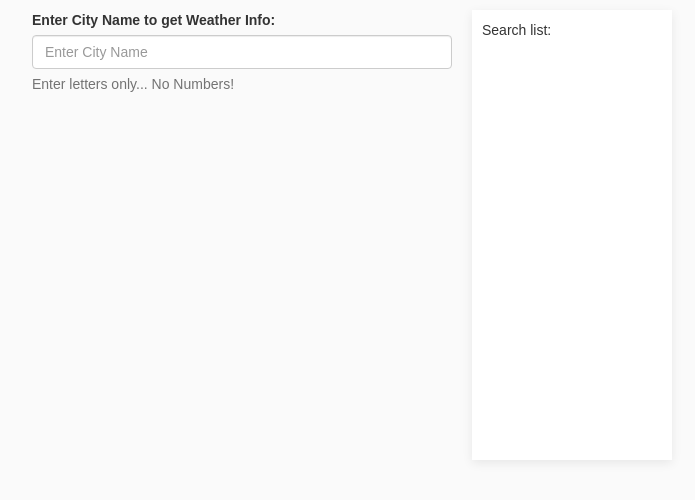
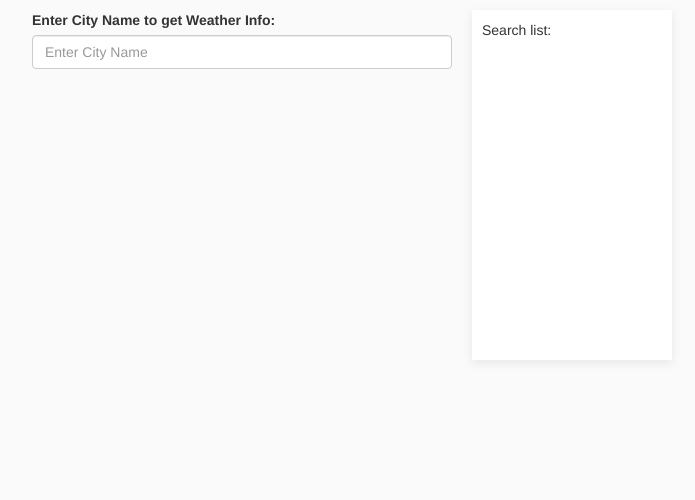
Before and after one commit to carloschulo/react-weather, a React (Create React App) app: page / in a window 1280 px wide. Shown: the top 500 px of the page, without its empty margins (288-983 px from the left). Built offline with nearby package versions, Linux system fonts and the light colour scheme.

Commit message:
more error handling

```diff
--- a/package.json
+++ b/package.json
@@ -5,6 +5,7 @@
   "dependencies": {
     "axios": "^0.16.2",
     "bootstrap": "3",
+    "moment": "^2.18.1",
     "react": "^15.6.1",
     "react-bootstrap": "^0.31.0",
     "react-dom": "^15.6.1"
--- a/src/App.js
+++ b/src/App.js
@@ -37,7 +37,7 @@ class App extends Component {
   saveLocal(local) {
     const locations = [...this.state.searched];
     locations.push(local);
-    const unique = [...new Set(locations)]
+    const unique = [...new Set(locations)];
     this.setState({ searched: unique });
   }
 
@@ -50,10 +50,11 @@ class App extends Component {
       if (data.status) {
         console.log(data.status);
         this.setState({ searchError: true });
+      } else {
+        console.log(data);
+        this.currentSearch(data);
+        this.saveLocal(data.name);
       }
-      console.log(data);
-      this.currentSearch(data);
-      this.saveLocal(data.name);
     });
   }
   clearError() {
@@ -71,10 +72,13 @@ class App extends Component {
     return (
       <div className="App">
         <div className="App-column">
-          <Search getWeather={this.getWeather} />
+          <Search
+            getWeather={this.getWeather}
+            isDisabled={this.state.searchError ? true : false}
+          />
           {!this.state.current || this.state.searchError
             ? null
-            : <Card>
+            : <Card height={275}>
                 <Results current={this.state.current} />
               </Card>}
           {this.state.searchError ? this.error() : null}
@@ -84,6 +88,7 @@ class App extends Component {
             <SearchList
               list={this.state.searched}
               getWeather={this.getWeather}
+              isDisabled={this.state.searchError ? true : false}
             />
           </Card>
         </div>
--- a/src/components/card/Card.js
+++ b/src/components/card/Card.js
@@ -3,7 +3,7 @@ import './card.css'
 
 const Card = (props) => {
   return (
-    <div className='card' style={{width: `${props.width}px`}}>
+    <div className='card' style={{width: `${props.width}px`, height:`${props.height}px`}}>
      {props.children}
     </div>
   );
--- a/src/components/card/card.css
+++ b/src/components/card/card.css
@@ -2,7 +2,7 @@
   display: flex;
   justify-content: center;
   width: 420px;
-  height: 450px;
+  height: 350px;
   background: #fff;
   box-shadow: 0px 3px 10px rgba(0, 0, 0, 0.08);
   overflow: hidden;
--- a/src/components/results/Results.js
+++ b/src/components/results/Results.js
@@ -1,14 +1,26 @@
-import React from 'react';
-import './results.css'
+import React from "react";
+import moment from "moment";
+import "./results.css";
 
-const Results = (props) => {
+const Results = props => {
   return (
-    <div className='results'>
-      Results:
-      <br/>
-      {props.current.name}
-      <br/>
-      {props.current.main.temp}
+    <div className="results">
+      <h2>
+        {props.current.name}
+      </h2>
+      <div>
+        {moment().format("MMMM Do YYYY, h:mm a")}
+      </div>
+      <div className="text-trans">
+        {props.current.weather[0].description}
+      </div>
+      <h3>
+        {props.current.main.temp} °F
+      </h3>
+      <h3>
+        {props.current.main.humidity}% Humidity
+      </h3>
+
     </div>
   );
 };
--- a/src/components/results/results.css
+++ b/src/components/results/results.css
@@ -4,3 +4,19 @@
   width: 100%;
   padding: 10px;
 }
+.results div {
+  margin-bottom: 10px;
+}
+
+h1,
+h2,
+h3,
+ul,
+li {
+  padding: 0;
+  margin: 0;
+}
+
+.text-trans {
+  text-transform: capitalize;
+}
--- a/src/components/search/Search.js
+++ b/src/components/search/Search.js
@@ -1,42 +1,48 @@
-import React, { Component } from 'react';
-import { FormGroup, ControlLabel, FormControl, HelpBlock } from 'react-bootstrap';
-import './search.css';
+import React, { Component } from "react";
+import { FormGroup, ControlLabel, FormControl } from "react-bootstrap";
+import "./search.css";
 
 class Search extends Component {
-  constructor(props){
+  constructor(props) {
     super(props);
     this.handleChange = this.handleChange.bind(this);
     this.getValidationState = this.getValidationState.bind(this);
     this.weather = this.weather.bind(this);
     this.state = {
-      value: ''
-    }
+      value: ""
+    };
   }
 
   getValidationState() {
     const length = this.state.value.length;
-    if (length > 10) return 'success';
-    else if (length > 5) return 'warning';
-    else if (length > 0) return 'error';
+    if (length > 4) return "success";
+    else if (length > 1) return "warning";
+    else if (length > 0) return "error";
   }
 
   handleChange(e) {
     this.setState({ value: e.target.value });
   }
 
-  weather(evt){
+  weather(evt) {
     evt.preventDefault();
+    const length = this.state.value.length;
+    if (length < 1) return;
+
     const city = this.state.value;
-    console.log('city', city);
+    console.log("city", city);
     this.props.getWeather(city);
-    this.setState({value:''})
+    this.setState({ value: "" });
     this.form.reset();
   }
 
   render() {
-
     return (
-      <form className='form' onSubmit={this.weather} ref={(input) => this.form = input}>
+      <form
+        className="form"
+        onSubmit={this.weather}
+        ref={input => (this.form = input)}
+      >
         <FormGroup
           controlId="formBasicText"
           validationState={this.getValidationState()}
@@ -47,9 +53,9 @@ class Search extends Component {
             value={this.state.value}
             placeholder="Enter City Name"
             onChange={this.handleChange}
+            disabled={this.props.isDisabled}
           />
           <FormControl.Feedback />
-          <HelpBlock>Enter letters only... No Numbers!</HelpBlock>
         </FormGroup>
       </form>
     );
--- a/src/components/searchList/SearchList.js
+++ b/src/components/searchList/SearchList.js
@@ -2,9 +2,6 @@ import React, { Component } from "react";
 import "./searchList.css";
 
 class SearchList extends Component {
-  constructor(props) {
-    super(props);
-  }
   fetchWeather(city) {
     this.props.getWeather(city);
   }
@@ -13,15 +10,16 @@ class SearchList extends Component {
       <div className="search-list">
         <p>Search list: </p>
         <div className="list-group">
-          {this.props.list.map((city, index) =>
+          {this.props.list.map((city, index) => (
             <button
               key={index}
               className="list-group-item"
               onClick={() => this.fetchWeather(city)}
+              disabled={this.props.isDisabled}
             >
               {index + 1}. {city}{" "}
             </button>
-          )}
+          ))}
         </div>
       </div>
     );
--- a/src/index.css
+++ b/src/index.css
@@ -1,7 +1,7 @@
 body {
   margin: 0;
   padding: 0;
-  font-family: sans-serif;
+  /*font-family: sans-serif;*/
   display: flex;
   justify-content: center;
   background: #fafafa;
```
Also changed, not shown: idea.txt, 1 other file (tests, documents, lock files or other folders).
